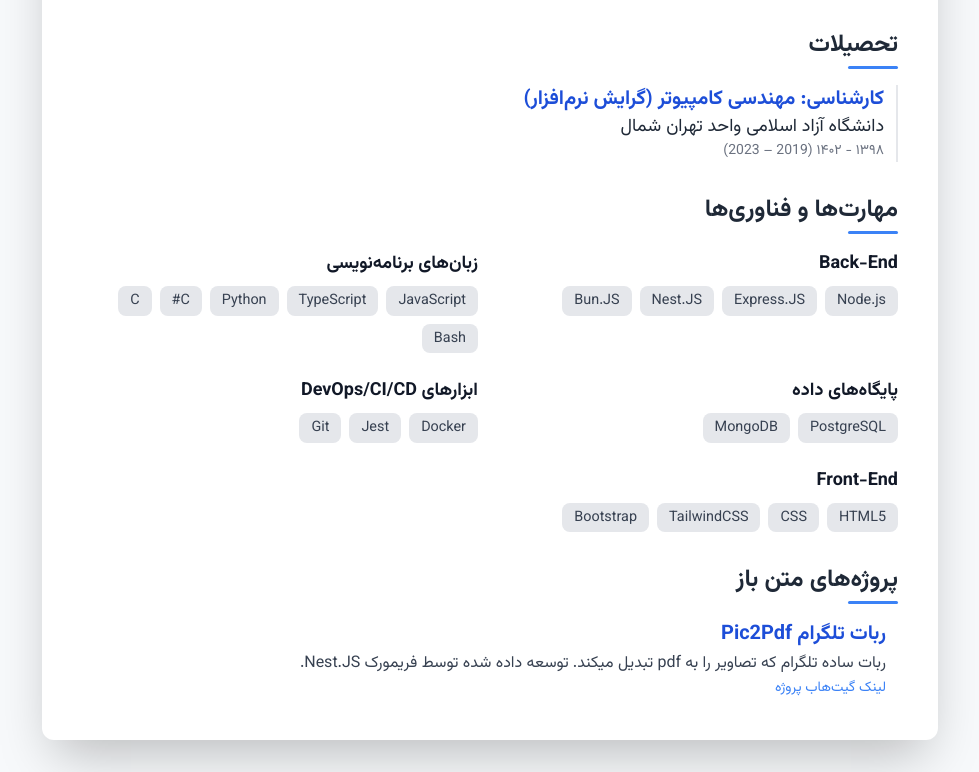
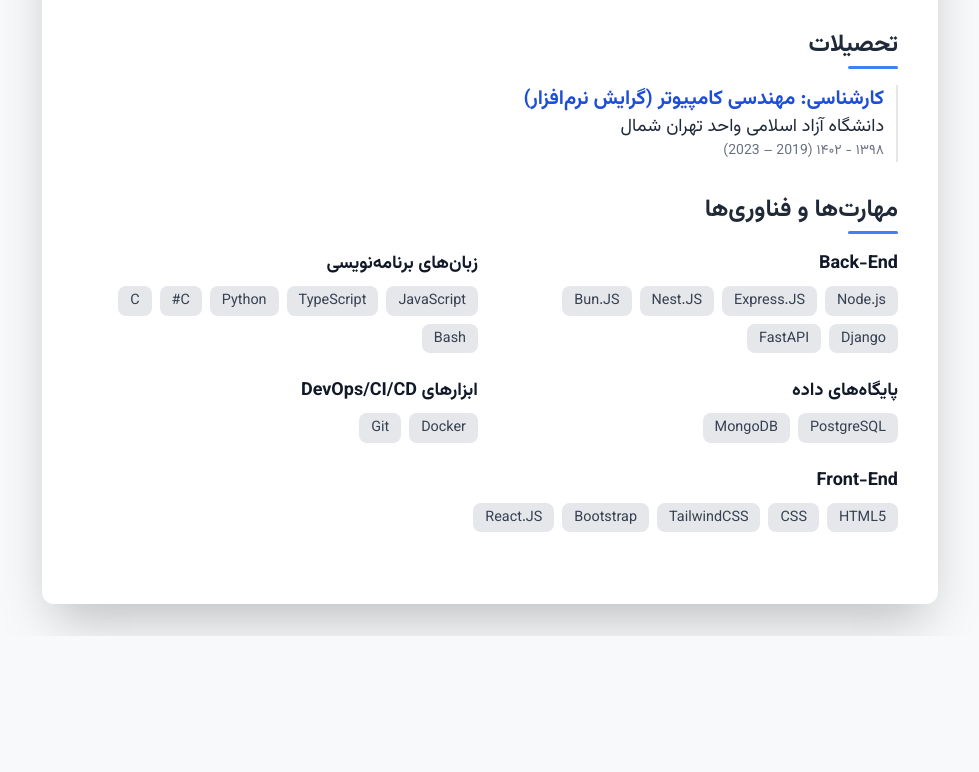
Before and after one commit to fardezh/Portfolio, a plain HTML site: page index.html in a window 1280 px wide. Shown: the part 667-1439 px from the top of the page, without its empty margins (150-1129 px from the left). After the commit the page ends 1303 px from the top, so only its background shows below. Drawn offline with nearby package versions, Linux system fonts and the light colour scheme.

Commit message:
Update skills section and comment out open source projects

```diff
--- a/index.html
+++ b/index.html
@@ -163,6 +163,8 @@
               <span class="skill-item">Express.JS</span>
               <span class="skill-item">Nest.JS</span>
               <span class="skill-item">Bun.JS</span>
+              <span class="skill-item">Django</span>
+              <span class="skill-item">FastAPI</span>
             </div>
           </div>
 
@@ -199,7 +201,6 @@
             </h3>
             <div class="flex flex-wrap gap-2">
               <span class="skill-item">Docker</span>
-              <span class="skill-item">Jest</span>
               <span class="skill-item">Git</span>
             </div>
           </div>
@@ -212,13 +213,14 @@
               <span class="skill-item">CSS</span>
               <span class="skill-item">TailwindCSS</span>
               <span class="skill-item">Bootstrap</span>
+              <span class="skill-item">React.JS</span>
             </div>
           </div>
         </div>
       </section>
 
       <!-- Open Source Projects -->
-      <section class="mb-0">
+      <!-- <section class="mb-0">
         <h2 class="section-title text-2xl">پروژه‌های متن باز</h2>
         <div class="pr-3">
           <p class="job-title text-xl text-blue-700">ربات تلگرام Pic2Pdf</p>
@@ -233,7 +235,7 @@
             >لینک گیت‌هاب پروژه</a
           >
         </div>
-      </section>
+      </section> -->
 
       <!-- Font Awesome for Icons (Self-Correction for print/PDF) -->
       <script
```
